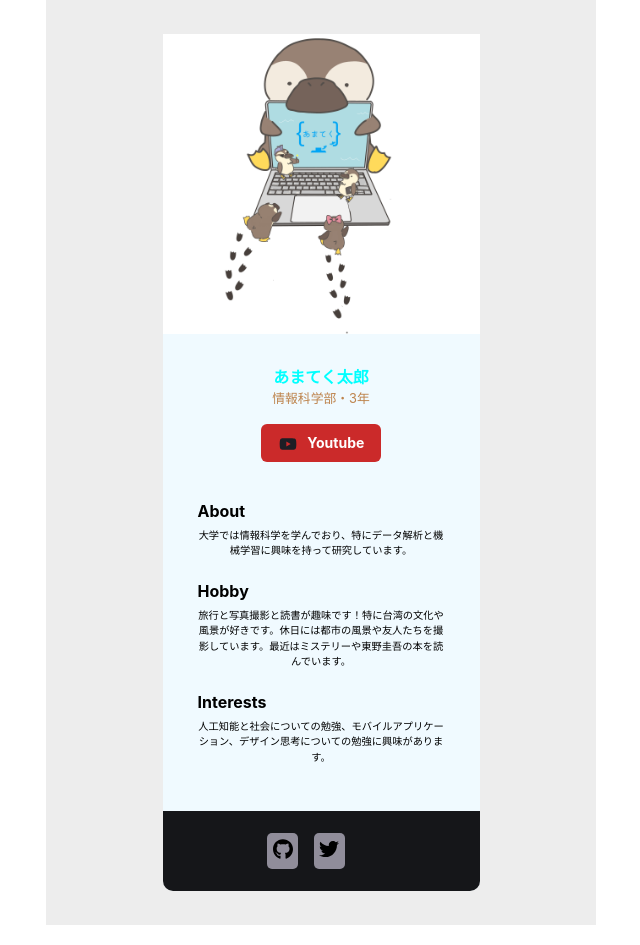
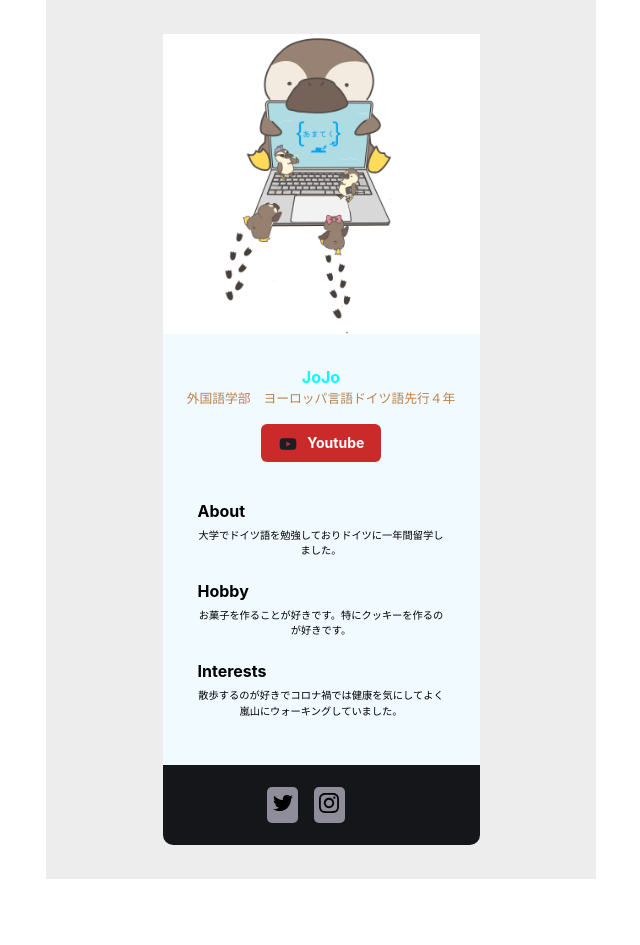
Before and after one commit to amatech-repo/kouyamasai, a React (Vite) app: page /Jojo in a window 1280 px wide. Shown: the whole page, without its empty margins (319-959 px from the left). Built offline with nearby package versions, Linux system fonts and the light colour scheme.

Commit message:
ﾆｭｳﾓﾝﾍﾝ

```diff
--- a/src/ListCards/Jojo/Jojo.tsx
+++ b/src/ListCards/Jojo/Jojo.tsx
@@ -30,26 +30,26 @@ const Jojo = () => {
             <section className="main__section">
               {/* 入門編: 名前と学年を変更してみましょう！ */}
               <Info
-                name="あまてく太郎"
-                label="情報科学部・3年"
+                name="JoJo"
+                label="外国語学部　ヨーロッパ言語ドイツ語先行４年"
                 mail=""
                 YoutubeLink="https://www.youtube.com/watch?v=gdZLi9oWNZg"
               />
               {/* 入門編: 自分自身ついての自己紹介文を書いてみましょう！ */}
-              <About aboutText="大学では情報科学を学んでおり、特にデータ解析と機械学習に興味を持って研究しています。" />
+              <About aboutText="大学でドイツ語を勉強しておりドイツに一年間留学しました。" />
 
               {/* 入門編: あなたの好きなことは何ですか？毎日よくしていることを書いてみましょう！ */}
-              <Hobby hobbyText="旅行と写真撮影と読書が趣味です！特に台湾の文化や風景が好きです。休日には都市の風景や友人たちを撮影しています。最近はミステリーや東野圭吾の本を読んでいます。" />
+              <Hobby hobbyText="お菓子を作ることが好きです。特にクッキーを作るのが好きです。" />
 
               {/* 入門編: あなたの好きなことは何ですか？毎日よくしていることを書いてみましょう！ */}
-              <Interest interestText="人工知能と社会についての勉強、モバイルアプリケーション、デザイン思考についての勉強に興味があります。" />
+              <Interest interestText="散歩するのが好きでコロナ禍では健康を気にしてよく嵐山にウォーキングしていました。" />
 
               {/* 入門編: 自己紹介用のリンクがあれば変更してみましょう！ */}
               {/* リンクがない方はURLを削除してください */}
               <Footer
-                twitterLink="https://twitter.com/amatech1006"
-                githubLink="https://github.com/amatech-repo"
-                instagramLink=""
+                twitterLink="https://twitter.com/"
+                githubLink=""
+                instagramLink="https://instagram.com/noriko_in_japan"
                 linkedinLink=""
               />
             </section>
```
